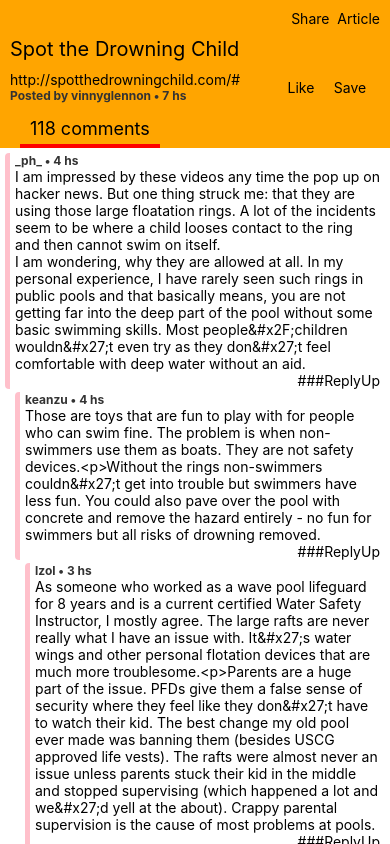
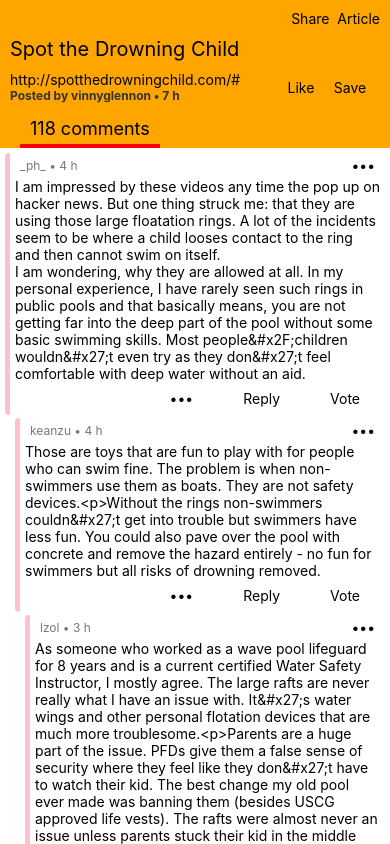
Before and after one commit to annshress/YCHN, a React Native app: screen / in a window 390 px wide. Built offline with nearby package versions, Linux system fonts and the light colour scheme.

Commit message:
add hide/minimize comments logic

```diff
--- a/src/constants.js
+++ b/src/constants.js
@@ -297,3 +297,63 @@ export const NEWS = [
     upvoted: false,
   },
 ];
+
+export const COMMENTS = [
+  {
+    by: '_ph_',
+    id: 22483676,
+    kids: [
+      22483709,
+      22484168,
+      22483757,
+      22483906,
+      22484092,
+      22483800,
+      22483975,
+    ],
+    parent: 22482731,
+    text:
+      'I am impressed by these videos any time the pop up on hacker news. But one thing struck me: that they are using those large floatation rings. A lot of the incidents seem to be where a child looses contact to the ring and then cannot swim on itself. \nI am wondering, why they are allowed at all. In my personal experience, I have rarely seen such rings in public pools and that basically means, you are not getting far into the deep part of the pool without some basic swimming skills. Most people&#x2F;children wouldn&#x27;t even try as they don&#x27;t feel comfortable with deep water without an aid.',
+    time: 1583329646,
+    type: 'comment',
+  },
+  {
+    by: 'balls187',
+    id: 22485314,
+    kids: [22486211, 22485764, 22485653],
+    parent: 22482731,
+    text:
+      'When I was 12, I went on a week long hike as a scout. We decided to swim across a lake, and 1&#x2F;2 way through, I got tired, and tried swimming back, but couldn&#x27;t.<p>I remember having the presence of mind to yell out help before blanking out. My closest friend in the troop luckily turned around, swam back to and drug me back to shore.<p>I was scared of the water after that, but some how ended up fighting my fear and earning the swimming merit badge, which for a weak swimmer, was no easy task.<p>For his heroism, and because I had overcome my near death experience, we were both recognized for embodying different aspects of scouting.<p>That incident in the lake inspired my friend to go on to become a life-guard.<p>Both my kids started swim lessons in infancy, and my oldest son gets compliments for his swimming skills while at the public pool. Though the pool we use has life guards, I never for a second take my eyes of my kids.<p>Maybe one day they&#x27;ll go on to be life guards prior to college.',
+    time: 1583340431,
+    type: 'comment',
+  },
+  {
+    by: 'keanzu',
+    id: 22483709,
+    kids: [22484080, 22484046],
+    parent: 22483676,
+    text:
+      'Those are toys that are fun to play with for people who can swim fine. The problem is when non-swimmers use them as boats. They are not safety devices.<p>Without the rings non-swimmers couldn&#x27;t get into trouble but swimmers have less fun. You could also pave over the pool with concrete and remove the hazard entirely - no fun for swimmers but all risks of drowning removed.',
+    time: 1583329974,
+    type: 'comment',
+  },
+  {
+    by: 'lzol',
+    id: 22484080,
+    kids: [22484167, 22484180],
+    parent: 22483709,
+    text:
+      'As someone who worked as a wave pool lifeguard for 8 years and is a current certified Water Safety Instructor, I mostly agree. The large rafts are never really what I have an issue with. It&#x27;s water wings and other personal flotation devices that are much more troublesome.<p>Parents are a huge part of the issue. PFDs give them a false sense of security where they feel like they don&#x27;t have to watch their kid. The best change my old pool ever made was banning them (besides USCG approved life vests). The rafts were almost never an issue unless parents stuck their kid in the middle and stopped supervising (which happened a lot and we&#x27;d yell at the about). Crappy parental supervision is the cause of most problems at pools.',
+    time: 1583332742,
+    type: 'comment',
+  },
+  {
+    by: 'namelosw',
+    id: 22483906,
+    parent: 22483676,
+    text:
+      'I noticed that too. The last try was the kid try to grab the ring in a hurry, but the ring is too big to grab he actually pushed it away. Seem to be really dangerous.',
+    time: 1583331332,
+    type: 'comment',
+  },
+];
--- a/src/newsDetail/Comment.js
+++ b/src/newsDetail/Comment.js
@@ -1,36 +1,41 @@
 import React from 'react';
-import {StyleSheet, View, Text, TouchableOpacity} from 'react-native';
-import {timeSince} from '../utils/datetime';
-import {authorText} from '../assets/styles/styles';
+import {
+  StyleSheet,
+  View,
+  Text,
+  TouchableWithoutFeedback,
+  Dimensions,
+  Picker,
+} from 'react-native';
+import CommentBottomBar from './CommentBottomBar';
+import CommentTopBar from './CommentTopBar';
+import MinimizedComment from './MinimizedComment';
+
+const SCREEN_WIDTH = Dimensions.get('window').width;
 
 const Comment = props => {
-  const {text, time, by, level} = props.comment;
+  const {comment, minimizeComment} = props;
+  const {text, time, by, level, id} = props.comment;
 
   return (
     <View style={{paddingLeft: level, marginTop: level ? -7 : 0}}>
-      <View style={styles.container}>
-        <View style={styles.topBar}>
-          <View>
-            <Text style={authorText.style}>
-              {by} &bull; {timeSince(time)}
-            </Text>
+      <TouchableWithoutFeedback
+        onLongPress={() => {
+          // alert('long pressed');
+          minimizeComment(id);
+        }}>
+        {comment.minimized ? (
+          <MinimizedComment />
+        ) : (
+          <View style={styles.container}>
+            <CommentTopBar time={time} by={by} />
+            <View>
+              <Text>{text}</Text>
+            </View>
+            <CommentBottomBar />
           </View>
-        </View>
-        <View>
-          <Text>{text}</Text>
-        </View>
-        <View style={styles.bottomBar}>
-          <View>
-            <Text>###</Text>
-          </View>
-          <View>
-            <Text>Reply</Text>
-          </View>
-          <View>
-            <Text>Up</Text>
-          </View>
-        </View>
-      </View>
+        )}
+      </TouchableWithoutFeedback>
     </View>
   );
 };
@@ -47,12 +52,9 @@ const styles = StyleSheet.create({
     elevation: 5,
     backgroundColor: 'white',
   },
-  topBar: {
-    flexDirection: 'row',
-  },
-  bottomBar: {
-    flexDirection: 'row',
-    justifyContent: 'flex-end',
+  picker: {
+    // width: 300,
+    // height: 300,
   },
 });
 
--- /dev/null
+++ b/src/newsDetail/CommentBottomBar.js
@@ -0,0 +1,34 @@
+import React from 'react';
+import {StyleSheet, View, Text, TouchableOpacity} from 'react-native';
+
+const CommentBottomBar = () => {
+  return (
+    <View style={styles.bottomBar}>
+      <View style={styles.bottomPaddingLeft}>
+        <TouchableOpacity>
+          <Text>&bull;&bull;&bull;</Text>
+        </TouchableOpacity>
+      </View>
+      <View style={styles.bottomPaddingLeft}>
+        <Text>Reply</Text>
+      </View>
+      <View>
+        <Text>Vote</Text>
+      </View>
+    </View>
+  );
+};
+
+const styles = StyleSheet.create({
+  bottomBar: {
+    marginVertical: 8,
+    flexDirection: 'row',
+    justifyContent: 'flex-end',
+    marginRight: 20,
+  },
+  bottomPaddingLeft: {
+    paddingRight: 50,
+  },
+});
+
+export default CommentBottomBar;
--- /dev/null
+++ b/src/newsDetail/CommentTopBar.js
@@ -0,0 +1,42 @@
+import React from 'react';
+import {StyleSheet, View, Text, TouchableOpacity} from 'react-native';
+import {timeSince} from '../utils/datetime';
+import {authorText} from '../assets/styles/styles';
+
+const CommentTopBar = props => {
+  const {time, by} = props;
+
+  return (
+    <View style={styles.topBar}>
+      <View>
+        <Text style={styles.authorText}>
+          {by} &bull; {timeSince(time)}
+        </Text>
+      </View>
+      <View>
+        <TouchableOpacity>
+          <View>
+            <Text>&bull;&bull;&bull;</Text>
+          </View>
+        </TouchableOpacity>
+      </View>
+    </View>
+  );
+};
+
+const styles = StyleSheet.create({
+  topBar: {
+    flexDirection: 'row',
+    paddingVertical: 4,
+    paddingHorizontal: 5,
+    justifyContent: 'space-between',
+    alignItems: 'center',
+  },
+  authorText: {
+    ...authorText.style,
+    fontWeight: 'normal',
+    color: '#777',
+  },
+});
+
+export default CommentTopBar;
--- a/src/newsDetail/Comments.js
+++ b/src/newsDetail/Comments.js
@@ -1,71 +1,61 @@
 import React from 'react';
 import {StyleSheet, View, ScrollView} from 'react-native';
 import Comment from './Comment';
+import {COMMENTS} from '../constants';
 
 const Comments = props => {
   const {kids, root} = props;
 
   // using the kids IDs, fetch the resources
-  const [comments] = React.useState([
-    {
-      by: '_ph_',
-      id: 22483676,
-      kids: [
-        22483709,
-        22484168,
-        22483757,
-        22483906,
-        22484092,
-        22483800,
-        22483975,
-      ],
-      parent: 22482731,
-      text:
-        'I am impressed by these videos any time the pop up on hacker news. But one thing struck me: that they are using those large floatation rings. A lot of the incidents seem to be where a child looses contact to the ring and then cannot swim on itself. \nI am wondering, why they are allowed at all. In my personal experience, I have rarely seen such rings in public pools and that basically means, you are not getting far into the deep part of the pool without some basic swimming skills. Most people&#x2F;children wouldn&#x27;t even try as they don&#x27;t feel comfortable with deep water without an aid.',
-      time: 1583329646,
-      type: 'comment',
-    },
-    {
-      by: 'balls187',
-      id: 22485314,
-      kids: [22486211, 22485764, 22485653],
-      parent: 22482731,
-      text:
-        'When I was 12, I went on a week long hike as a scout. We decided to swim across a lake, and 1&#x2F;2 way through, I got tired, and tried swimming back, but couldn&#x27;t.<p>I remember having the presence of mind to yell out help before blanking out. My closest friend in the troop luckily turned around, swam back to and drug me back to shore.<p>I was scared of the water after that, but some how ended up fighting my fear and earning the swimming merit badge, which for a weak swimmer, was no easy task.<p>For his heroism, and because I had overcome my near death experience, we were both recognized for embodying different aspects of scouting.<p>That incident in the lake inspired my friend to go on to become a life-guard.<p>Both my kids started swim lessons in infancy, and my oldest son gets compliments for his swimming skills while at the public pool. Though the pool we use has life guards, I never for a second take my eyes of my kids.<p>Maybe one day they&#x27;ll go on to be life guards prior to college.',
-      time: 1583340431,
-      type: 'comment',
-    },
-    {
-      by: 'keanzu',
-      id: 22483709,
-      kids: [22484080, 22484046],
-      parent: 22483676,
-      text:
-        'Those are toys that are fun to play with for people who can swim fine. The problem is when non-swimmers use them as boats. They are not safety devices.<p>Without the rings non-swimmers couldn&#x27;t get into trouble but swimmers have less fun. You could also pave over the pool with concrete and remove the hazard entirely - no fun for swimmers but all risks of drowning removed.',
-      time: 1583329974,
-      type: 'comment',
-    },
-    {
-      by: 'lzol',
-      id: 22484080,
-      kids: [22484167, 22484180],
-      parent: 22483709,
-      text:
-        'As someone who worked as a wave pool lifeguard for 8 years and is a current certified Water Safety Instructor, I mostly agree. The large rafts are never really what I have an issue with. It&#x27;s water wings and other personal flotation devices that are much more troublesome.<p>Parents are a huge part of the issue. PFDs give them a false sense of security where they feel like they don&#x27;t have to watch their kid. The best change my old pool ever made was banning them (besides USCG approved life vests). The rafts were almost never an issue unless parents stuck their kid in the middle and stopped supervising (which happened a lot and we&#x27;d yell at the about). Crappy parental supervision is the cause of most problems at pools.',
-      time: 1583332742,
-      type: 'comment',
-    },
-  ]);
+  const [comments, setComments] = React.useState([]);
 
-  const getNextComments = () => {
+  React.useEffect(() => {
+    setComments(COMMENTS);
+  }, []);
+
+  const getComments = () => {
     // fetch next 2 comments and store into state
   };
 
-  var tree = [];
+  const updateState = updatedComments => {
+    const updatedIds = updatedComments.map(comment => comment.id);
+    setComments(old_comments => {
+      return {
+        ...old_comments.filter(each => updatedIds.indexOf(each.id) >= 0),
+        ...updatedComments,
+      };
+    });
+  };
 
-  const reInitTree = () => {
-    tree = [];
+  const getCommentById = id => {
+    return comments.find(comment => comment.id == id);
   };
+
+  const hideComments = (ids, hiddenComments) => {
+    ids.map(id => {
+      const comment = getCommentById(id);
+      if (!comment) {
+        return;
+      }
+      comment.hidden = true;
+      hiddenComments.push(comment);
+      // updateState(comment);
+      if (comment.kids) {
+        hideComments(comment.kids, hiddenComments);
+      }
+    });
+  };
+
+  const minimizeComment = id => {
+    const comment = getCommentById(id);
+    comment.minimized = true;
+    const hiddenComments = [];
+    hideComments(comment.kids, hiddenComments);
+    updateState([comment, ...hiddenComments]);
+    console.log(hiddenComments.length);
+  };
+
+  let tree = [];
 
   const getCommentTree = (commentsId, level) => {
     if (!level) {
@@ -76,7 +66,9 @@ const Comments = props => {
         if (comments[i].id == commentId) {
           tree.push({...comments[i], level: level});
           // do the same for its children
-          getCommentTree(comments[i].kids, level + 10);
+          if (comments[i].kids) {
+            getCommentTree(comments[i].kids, level + 10);
+          }
         }
       }
     });
@@ -86,7 +78,11 @@ const Comments = props => {
   return (
     <ScrollView style={styles.container}>
       {getCommentTree(kids, 0).map(comment => (
-        <Comment key={comment.id} {...{comment}} />
+        <Comment
+          key={comment.id}
+          {...{comment}}
+          minimizeComment={minimizeComment}
+        />
       ))}
     </ScrollView>
   );
--- /dev/null
+++ b/src/newsDetail/MinimizedComment.js
@@ -0,0 +1,20 @@
+import React from 'react';
+import {StyleSheet, View, Text} from 'react-native';
+
+const MinimizedComment = () => {
+  return (
+    <View style={styles.container}>
+      <Text>minimizedComment</Text>
+    </View>
+  );
+};
+
+const styles = StyleSheet.create({
+  container: {
+    flex: 1,
+    justifyContent: 'center',
+    alignItems: 'center',
+  },
+});
+
+export default MinimizedComment;
--- a/src/utils/datetime.js
+++ b/src/utils/datetime.js
@@ -30,9 +30,9 @@ export function timeSince(date) {
     num = Math.floor(difference / 60);
     period = ' m';
   }
-  if (num > 1) {
-    period = period + 's';
-  }
+  // if (num > 1) {
+  //   period = period + 's';
+  // }
 
   return num + period;
 }
```
